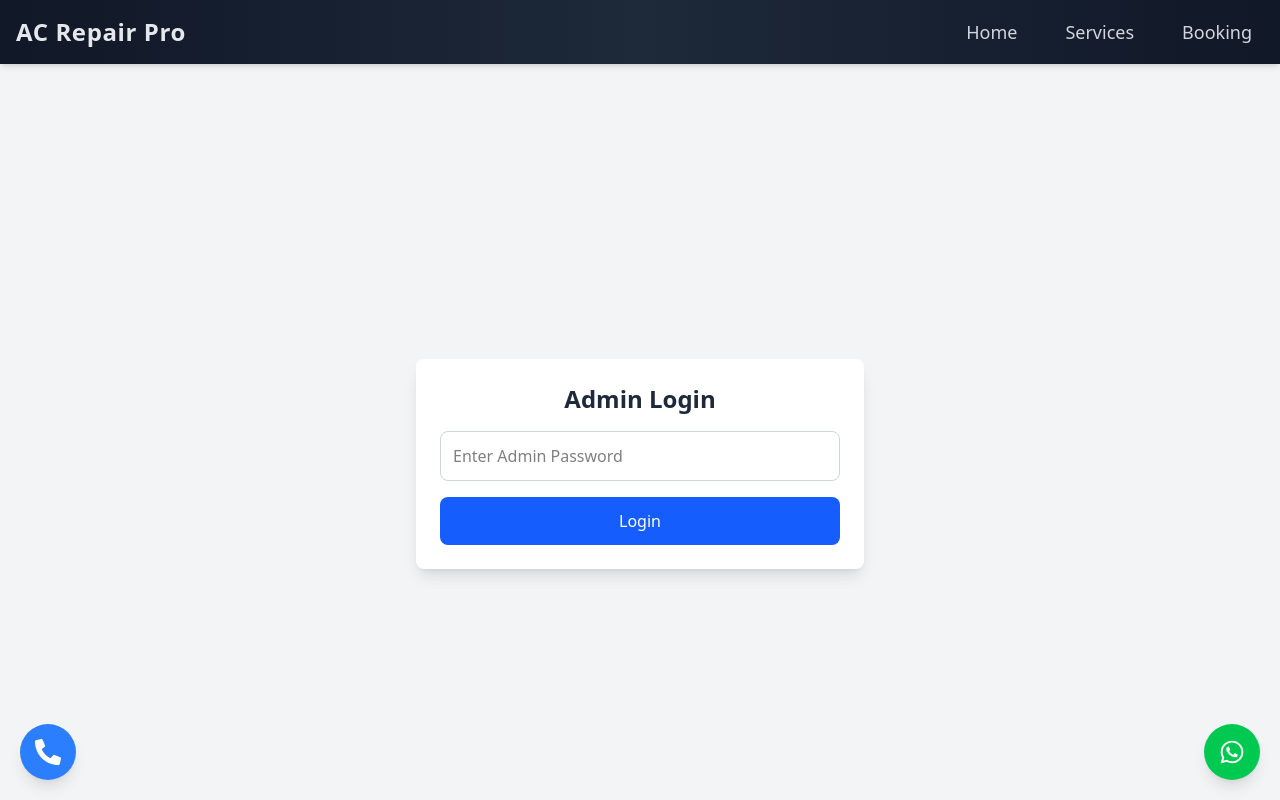
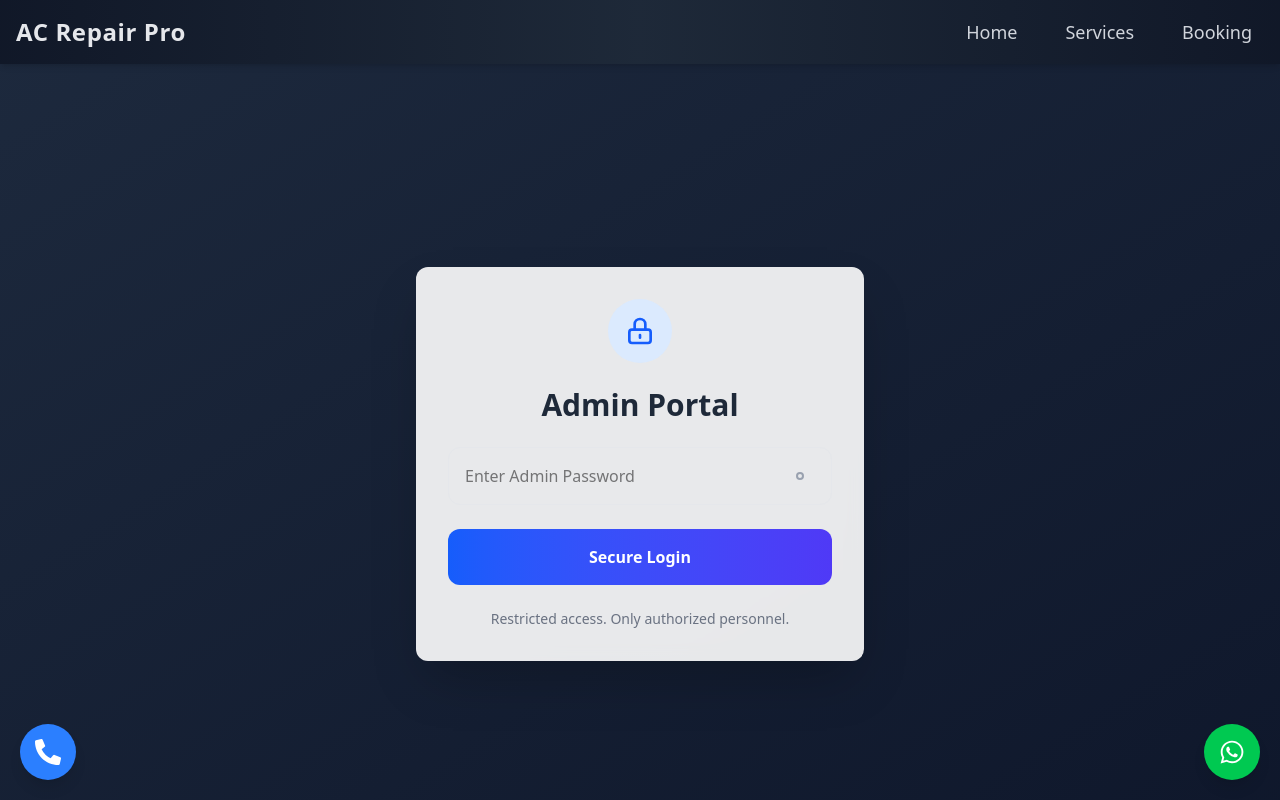
Before and after one commit to MR-SHIV-SHARMA/shiv_shakti_in_nextjs, a Next.js app: page /admin in a window 1280 px wide. Shown: the top 800 px of the page. Built offline with nearby package versions, Linux system fonts and the light colour scheme.

Commit message:
Enhance admin authentication flow with loading state, error handling, and improved UI for login/logout

```diff
--- a/src/app/admin/page.jsx
+++ b/src/app/admin/page.jsx
@@ -7,17 +7,24 @@ export default function ProtectedAdmin() {
   const [isAuthenticated, setIsAuthenticated] = useState(false);
   const [password, setPassword] = useState("");
   const [errorMessage, setErrorMessage] = useState("");
+  const [isLoading, setIsLoading] = useState(false);
+  const [showPassword, setShowPassword] = useState(false);
 
-  // ✅ Check authentication status on page load
   useEffect(() => {
     const authStatus = localStorage.getItem("isAdminAuthenticated");
-    if (authStatus === "true") {
-      setIsAuthenticated(true);
-    }
+    setIsAuthenticated(authStatus === "true");
   }, []);
 
   const handleLogin = async () => {
+    if (!password) {
+      setErrorMessage("Please enter a password");
+      return;
+    }
+
     try {
+      setIsLoading(true);
+      setErrorMessage("");
+
       const res = await fetch("/api/adminAuth", {
         method: "POST",
         headers: { "Content-Type": "application/json" },
@@ -28,16 +35,18 @@ export default function ProtectedAdmin() {
 
       if (data.success) {
         setIsAuthenticated(true);
-        localStorage.setItem("isAdminAuthenticated", "true"); // ✅ Save in localStorage
+        localStorage.setItem("isAdminAuthenticated", "true");
       } else {
-        setErrorMessage(data.message);
+        setErrorMessage(data.message || "Authentication failed");
+        setPassword("");
       }
     } catch (error) {
-      setErrorMessage("Server Error! Try Again.");
+      setErrorMessage("Connection error. Please try again.");
+    } finally {
+      setIsLoading(false);
     }
   };
 
-  // ✅ Enter key se bhi login hoga
   const handleKeyDown = (e) => {
     if (e.key === "Enter") {
       handleLogin();
@@ -47,33 +56,115 @@ export default function ProtectedAdmin() {
   return isAuthenticated ? (
     <AdminPanel />
   ) : (
-    <div className="flex items-center justify-center min-h-screen bg-gray-100 p-4">
-      <div className="w-full max-w-md bg-white shadow-lg rounded-lg p-6">
-        <h2 className="text-2xl font-bold mb-4 text-center text-gray-800">
-          Admin Login
+    <div className="min-h-screen bg-gradient-to-br from-slate-800 to-slate-900 flex items-center justify-center p-4">
+      <div className="w-full max-w-md bg-white/90 backdrop-blur-sm rounded-xl shadow-2xl p-8 transition-all duration-300 hover:shadow-3xl">
+        <div className="flex flex-col items-center space-y-6">
+          {/* Security Icon */}
+          <div className="p-4 bg-blue-100 rounded-full">
+            <svg
+              className="w-8 h-8 text-blue-600"
+              fill="none"
+              stroke="currentColor"
+              viewBox="0 0 24 24"
+            >
+              <path
+                strokeLinecap="round"
+                strokeLinejoin="round"
+                strokeWidth={2}
+                d="M12 15v2m-6 4h12a2 2 0 002-2v-6a2 2 0 00-2-2H6a2 2 0 00-2 2v6a2 2 0 002 2zm10-10V7a4 4 0 00-8 0v4h8z"
+              />
+            </svg>
+          </div>
+
+          <h2 className="text-3xl font-bold text-gray-800 text-center">
+            Admin Portal
           </h2>
 
+          {/* Error Message */}
           {errorMessage && (
-          <p className="text-red-500 text-center mb-3">{errorMessage}</p>
+            <div className="w-full p-3 bg-red-50 border border-red-200 rounded-lg animate-shake">
+              <p className="text-red-600 text-sm flex items-center gap-2">
+                <svg
+                  className="w-4 h-4"
+                  fill="none"
+                  stroke="currentColor"
+                  viewBox="0 0 24 24"
+                >
+                  <path
+                    strokeLinecap="round"
+                    strokeLinejoin="round"
+                    strokeWidth={2}
+                    d="M12 9v2m0 4h.01m-6.938 4h13.856c1.54 0 2.502-1.667 1.732-3L13.732 4c-.77-1.333-2.694-1.333-3.464 0L3.34 16c-.77 1.333.192 3 1.732 3z"
+                  />
+                </svg>
+                {errorMessage}
+              </p>
+            </div>
           )}
 
-        {/* ✅ Input Field with Enter Key Support */}
+          {/* Password Input */}
+          <div className="w-full relative">
             <input
-          type="password"
+              type={showPassword ? "text" : "password"}
               placeholder="Enter Admin Password"
-          className="w-full p-3 border border-gray-300 rounded-lg mb-4 focus:ring-2 focus:ring-blue-500"
+              className="w-full p-4 pr-12 border border-gray-200 rounded-xl focus:ring-2 focus:ring-blue-500 focus:border-blue-500 transition-all"
               value={password}
               onChange={(e) => setPassword(e.target.value)}
-          onKeyDown={handleKeyDown} // ✅ Enter key support
+              onKeyDown={handleKeyDown}
+              disabled={isLoading}
             />
+            <button
+              onClick={() => setShowPassword(!showPassword)}
+              className="absolute right-3 top-1/2 -translate-y-1/2 p-2 text-gray-400 hover:text-blue-600"
+            >
+              <svg
+                className="w-6 h-6"
+                fill="none"
+                stroke="currentColor"
+                viewBox="0 0 24 24"
+              >
+                {showPassword ? (
+                  <>
+                    <path
+                      strokeLinecap="round"
+                      strokeLinejoin="round"
+                      strokeWidth={2}
+                      d="M13.875 18.825A10.05 10.05 0 0112 19c-4.478 0-8.268-2.943-9.543-7a9.97 9.97 0 011.563-3.029m5.858.908a3 3 0 114.243 4.243M9.878 9.878l4.242 4.242M9.88 9.88l-3.29-3.29m7.532 7.532l3.29 3.29M3 3l3.59 3.59m0 0A9.953 9.953 0 0112 5c4.478 0 8.268 2.943 9.543 7a10.025 10.025 0 01-4.132 5.411m0 0L21 21"
+                    />
+                  </>
+                ) : (
+                  <path
+                    strokeLinecap="round"
+                    strokeLinejoin="round"
+                    strokeWidth={2}
+                    d="M15 12a3 3 0 11-6 0 3 3 0 016 0z"
+                  />
+                )}
+              </svg>
+            </button>
+          </div>
 
-        {/* ✅ Login Button */}
+          {/* Login Button */}
           <button
             onClick={handleLogin}
-          className="w-full bg-blue-600 text-white p-3 rounded-lg hover:bg-blue-700 transition-all duration-300"
+            disabled={isLoading}
+            className="w-full py-4 px-6 bg-gradient-to-r from-blue-600 to-indigo-600 text-white font-semibold rounded-xl transition-all
+            hover:scale-[1.02] hover:shadow-lg active:scale-95 disabled:opacity-50 disabled:cursor-not-allowed"
           >
-          Login
+            {isLoading ? (
+              <div className="flex items-center justify-center gap-2">
+                <span className="animate-spin">⏳</span>
+                Authenticating...
+              </div>
+            ) : (
+              "Secure Login"
+            )}
           </button>
+
+          <p className="text-sm text-gray-500 text-center">
+            Restricted access. Only authorized personnel.
+          </p>
+        </div>
       </div>
     </div>
   );
--- a/src/components/Logout.jsx
+++ b/src/components/Logout.jsx
@@ -4,13 +4,11 @@ import { useState, useEffect } from "react";
 
 export default function Logout() {
   const [isAuthenticated, setIsAuthenticated] = useState(false);
+  const [isLoggingOut, setIsLoggingOut] = useState(false);
 
-  // ✅ Check authentication on page load
   useEffect(() => {
     const authStatus = localStorage.getItem("isAdminAuthenticated");
-    if (authStatus === "true") {
-      setIsAuthenticated(true);
-    }
+    setIsAuthenticated(authStatus === "true");
   }, []);
 
   const handleLogin = () => {
@@ -19,52 +17,77 @@ export default function Logout() {
   };
 
   const handleLogout = () => {
+    setIsLoggingOut(true);
+    setTimeout(() => {
       localStorage.removeItem("isAdminAuthenticated");
-
-    // ✅ Smooth transition before logout
-    setTimeout(() => {
       setIsAuthenticated(false);
+      setIsLoggingOut(false);
       window.location.reload();
-    }, 500);
+    }, 800);
   };
 
-  // ✅ If user is NOT authenticated, show login form
   if (!isAuthenticated) {
     return (
-      <div className="flex items-center justify-center min-h-screen bg-gray-100 p-4">
-        <div className="w-full max-w-md bg-white shadow-lg rounded-lg p-6">
-          <h2 className="text-2xl font-bold mb-4 text-center text-gray-800">
-            Admin Login
+      <div className="min-h-screen bg-gradient-to-br from-purple-600 to-blue-500 flex items-center justify-center p-4">
+        <div className="w-full max-w-md bg-white/90 backdrop-blur-sm rounded-2xl p-8 shadow-xl animate-fade-in-up">
+          <div className="flex flex-col items-center space-y-6">
+            <div className="bg-blue-100 p-4 rounded-full">
+              <svg
+                className="w-12 h-12 text-blue-600"
+                fill="none"
+                stroke="currentColor"
+                viewBox="0 0 24 24"
+              >
+                <path
+                  strokeLinecap="round"
+                  strokeLinejoin="round"
+                  strokeWidth={2}
+                  d="M12 15v2m-6 4h12a2 2 0 002-2v-6a2 2 0 00-2-2H6a2 2 0 00-2 2v6a2 2 0 002 2zm10-10V7a4 4 0 00-8 0v4h8z"
+                />
+              </svg>
+            </div>
+            <h2 className="text-3xl font-bold text-gray-800 text-center">
+              Admin Portal
             </h2>
             <button
               onClick={handleLogin}
-            className="w-full bg-blue-600 text-white p-3 rounded-lg hover:bg-blue-700 transition-all duration-300"
+              className="w-full py-4 px-6 bg-gradient-to-r from-blue-500 to-purple-600 text-white font-semibold rounded-xl transform transition-all duration-300 hover:scale-105 hover:shadow-lg active:scale-95"
             >
-            Login as Admin
+              Secure Login
             </button>
+            <p className="text-sm text-gray-500 text-center mt-4">
+              You'll be granted administrator privileges
+            </p>
+          </div>
         </div>
       </div>
     );
   }
 
-  // ✅ If user is authenticated, show dashboard & logout button
   return (
-    <div className="min-h-screen flex flex-col items-center justify-center bg-gradient-to-br from-gray-100 to-gray-200 p-4 relative">
-      <div className="w-full max-w-lg bg-white shadow-lg rounded-lg p-6 text-center relative">
-        {/* ✅ Logout Button - Always Visible & Properly Positioned */}
-        <div className="w-full flex justify-end">
+    <div className="md:p-4 flex justify-end">
       <button
         onClick={handleLogout}
-            className="bg-red-600 text-white px-4 py-2 rounded-lg hover:bg-red-700 shadow-md transition-all duration-300"
+        className={`flex items-center space-x-2 px-6 py-3 bg-red-500/90 hover:bg-red-600 text-white rounded-lg transition-all duration-300 ${
+          isLoggingOut ? "opacity-50 cursor-not-allowed" : ""
+        }`}
+        disabled={isLoggingOut}
       >
-            Logout
+        <svg
+          className="w-5 h-5"
+          fill="none"
+          stroke="currentColor"
+          viewBox="0 0 24 24"
+        >
+          <path
+            strokeLinecap="round"
+            strokeLinejoin="round"
+            strokeWidth={2}
+            d="M17 16l4-4m0 0l-4-4m4 4H7m6 4v1a3 3 0 01-3 3H6a3 3 0 01-3-3V7a3 3 0 013-3h4a3 3 0 013 3v1"
+          />
+        </svg>
+        <span>{isLoggingOut ? "Logging Out..." : "Logout"}</span>
       </button>
-        </div>
-
-        {/* ✅ Protected Content */}
-        <h1 className="text-3xl font-bold text-gray-900 mt-4">Welcome, Admin!</h1>
-        <p className="mt-2 text-gray-600 text-lg">You are successfully logged in.</p>
-      </div>
     </div>
   );
 }
```
Lines whose indentation alone changed are shown as unchanged.
